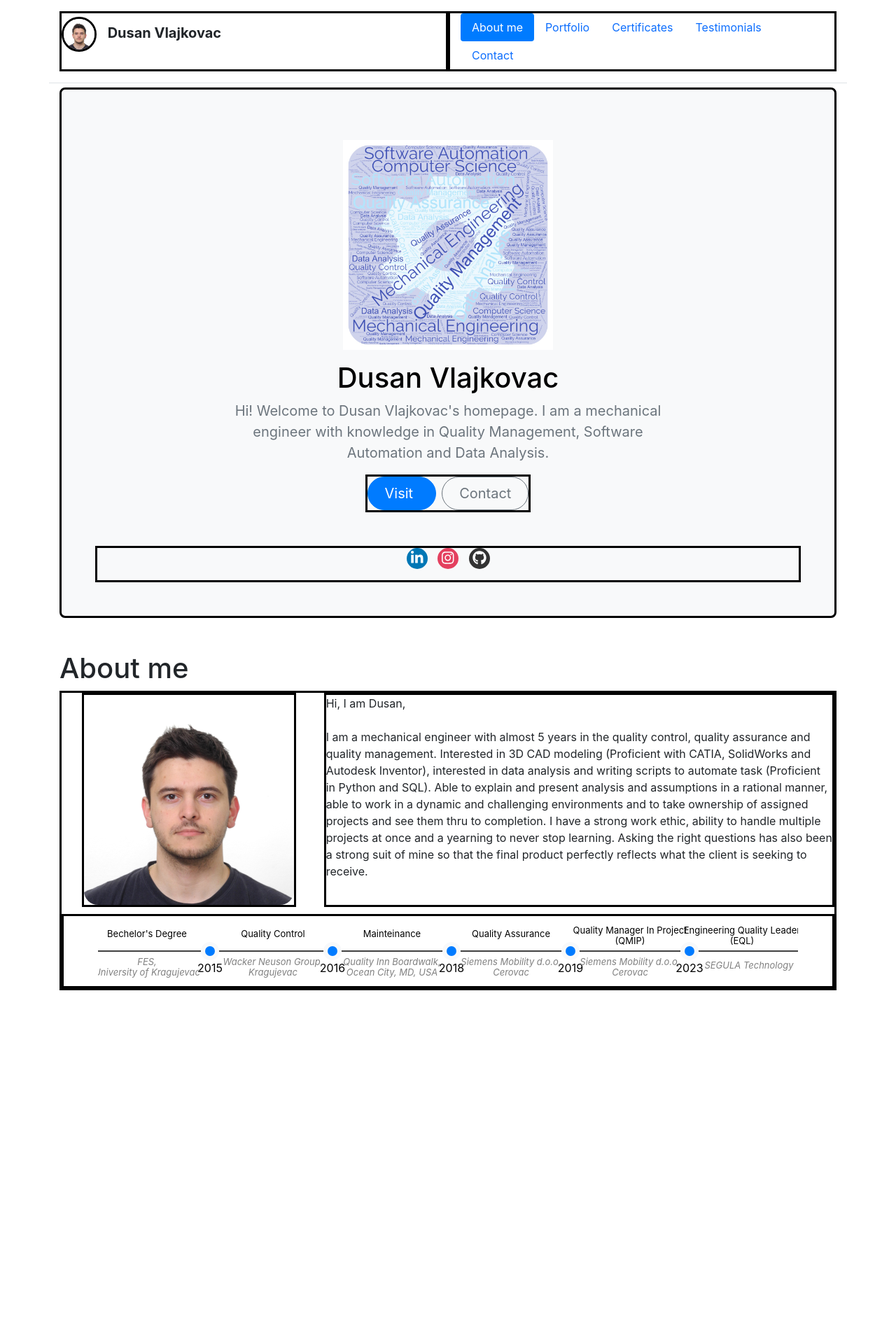
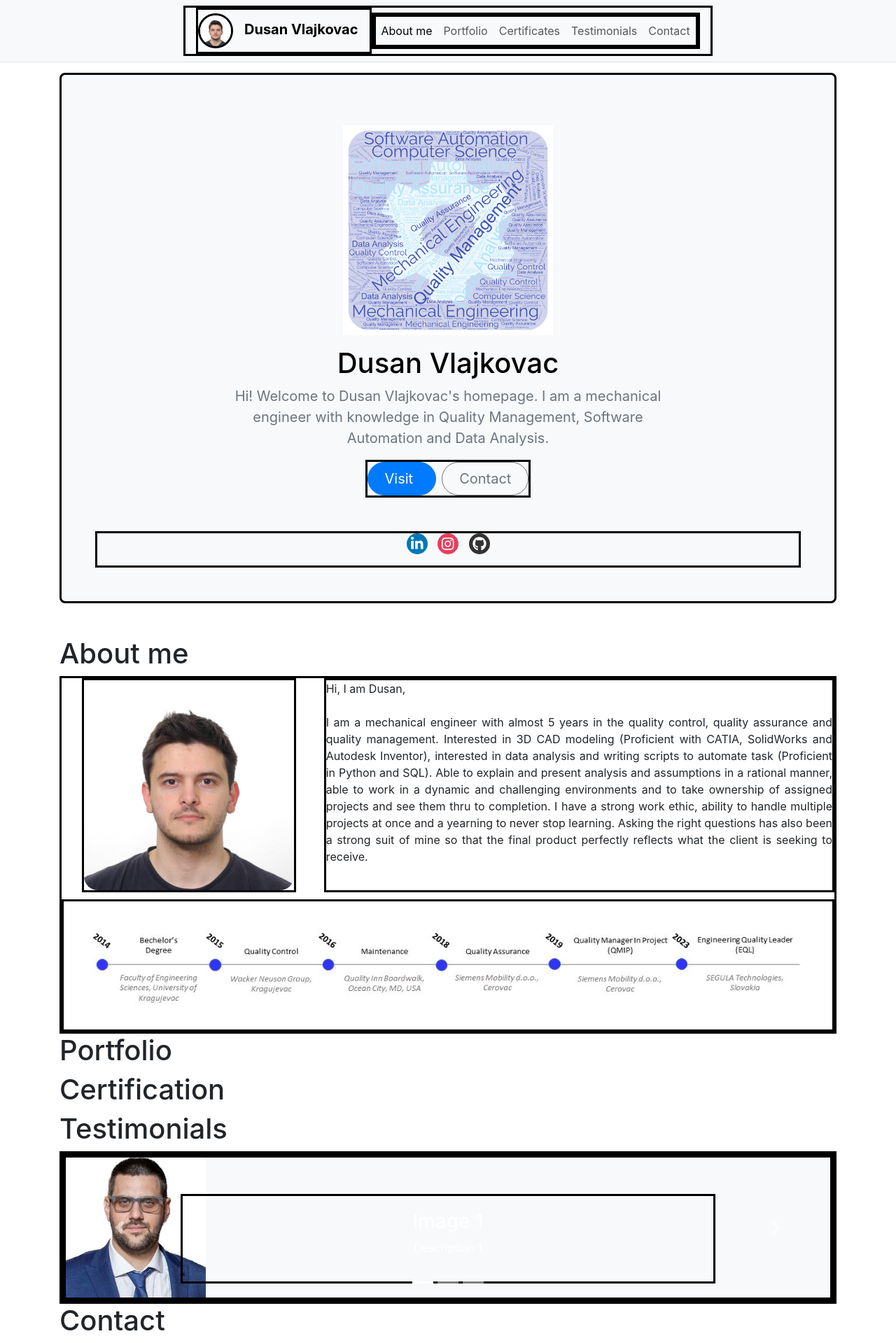
Before and after one commit to DuleNapon/Portfolio, a Flask app: page / in a window 1280 px wide. Shown: the whole page at 70% size. Before the commit the page ends 1415 px from the top, so only its background shows below. Run offline with Flask 3, Linux system fonts and the light colour scheme; some libraries are stand-ins or nearby versions.

Commit message:
Modified About me section, and also added the collapsed menu in navbar.html

```diff
--- a/templates/about-me.html
+++ b/templates/about-me.html
@@ -1,57 +1,18 @@
 <section class="container" id="About-me">
-  <h1>About me</h1>
+  <h1 id="title-about-me">About me</h1>
   <div id="grid-div">
     <div id="img-div">
       <img src="static/Slika.jpg" width="300" height="300" class="img-fluid" id="profile-img">
     </div>
     <div id="about-div">
-      <p>Hi, I am Dusan,<br><br>I am a mechanical engineer with almost 5 years in the quality control, quality assurance and quality management. Interested in 3D CAD modeling (Proficient with CATIA, SolidWorks and Autodesk Inventor), interested in data analysis and writing scripts to automate task (Proficient in Python and SQL). Able to explain and present analysis and assumptions in a rational manner, able to work in a dynamic and challenging environments and to take ownership of assigned projects and see them thru to completion. I have a strong work ethic, ability to handle multiple projects at once and a yearning to never stop learning. Asking the right questions has also been a strong suit of mine so that the final product perfectly reflects what the client is seeking to receive.</p>
+      <p id="text">Hi, I am Dusan,<br><br>I am a mechanical engineer with almost 5 years in the quality control, quality assurance and quality management. Interested in 3D CAD modeling (Proficient with CATIA, SolidWorks and Autodesk Inventor), interested in data analysis and writing scripts to automate task (Proficient in Python and SQL). Able to explain and present analysis and assumptions in a rational manner, able to work in a dynamic and challenging environments and to take ownership of assigned projects and see them thru to completion. I have a strong work ethic, ability to handle multiple projects at once and a yearning to never stop learning. Asking the right questions has also been a strong suit of mine so that the final product perfectly reflects what the client is seeking to receive.</p>
     </div>
-
-    <div class="col-lg-12 text-center" id="line-div">
-      <svg id="line-svg" width="1000" height="100">
-        <line x1="0" y1="50" x2="1000" y2="50" style="stroke:black; stroke-width:1.5"></line>
-
-
-
-        <circle cx="160" cy="50" r="10" stroke="#f8f9fa" stroke-width="6" fill="#007bff"></circle>
-        <text text-anchor="middle" x="160" y="80" fill="black">2015</text>
-        <text font-size="13" text-anchor="middle" x="70" y="30" fill="black">Bechelor's Degree</text>
-        <text style="font-style: italic" font-size="13" text-anchor="middle" x="70" y="70" fill="#808080">FES,</text>
-        <text style="font-style: italic" font-size="13" text-anchor="middle" x="70" y="85" fill="#808080">University of Kragujevac</text>
-
-        <circle cx="335" cy="50" r="10" stroke="#f8f9fa" stroke-width="6" fill="#007bff"></circle>
-        <text text-anchor="middle" x="335" y="80" fill="black">2016</text>
-        <text font-size="13" text-anchor="middle" x="250" y="30" fill="black">Quality Control</text>
-        <text style="font-style: italic" font-size="13" text-anchor="middle" x="250" y="70" fill="#808080">Wacker Neuson Group,</text>
-        <text style="font-style: italic" font-size="13" text-anchor="middle" x="250" y="85" fill="#808080">Kragujevac</text>
-
-        <circle cx="505" cy="50" r="10" stroke="#f8f9fa" stroke-width="6" fill="#007bff"></circle>
-        <text text-anchor="middle" x="505" y="80" fill="black">2018</text>
-        <text font-size="13" text-anchor="middle" x="420" y="30" fill="black">Mainteinance</text>
-        <text style="font-style: italic" font-size="13" text-anchor="middle" x="420" y="70" fill="#808080">Quality Inn Boardwalk,</text>
-        <text style="font-style: italic" font-size="13" text-anchor="middle" x="420" y="85" fill="#808080">Ocean City, MD, USA</text>
-
-        <circle cx="675" cy="50" r="10" stroke="#f8f9fa" stroke-width="6" fill="#007bff"></circle>
-        <text text-anchor="middle" x="675" y="80" fill="black">2019</text>
-        <text font-size="13" text-anchor="middle" x="590" y="30" fill="black">Quality Assurance</text>
-        <text style="font-style: italic" font-size="13" text-anchor="middle" x="590" y="70" fill="#808080">Siemens Mobility d.o.o,</text>
-        <text style="font-style: italic" font-size="13" text-anchor="middle" x="590" y="85" fill="#808080">Cerovac</text>
-
-        <circle cx="845" cy="50" r="10" stroke="#f8f9fa" stroke-width="6" fill="#007bff"></circle>
-        <text text-anchor="middle" x="845" y="80" fill="black">2023</text>
-        <text font-size="13" text-anchor="middle" x="760" y="25" fill="black">Quality Manager In Project</text>
-        <text font-size="13" text-anchor="middle" x="760" y="40" fill="black">(QMIP)</text>
-        <text style="font-style: italic" font-size="13" text-anchor="middle" x="760" y="70" fill="#808080">Siemens Mobility d.o.o,</text>
-        <text style="font-style: italic" font-size="13" text-anchor="middle" x="760" y="85" fill="#808080">Cerovac</text>
-
-        <text font-size="13" text-anchor="middle" x="920" y="25" fill="black">Engineering Quality Leader</text>
-        <text font-size="13" text-anchor="middle" x="920" y="40" fill="black">(EQL)</text>
-        <text style="font-style: italic" font-size="13" text-anchor="middle" x="930" y="75" fill="#808080">SEGULA Technology</text>
-
-      </svg>
+    <!--Visible only on monitors-->
+    <div class="roadmap container d-none d-sm-none d-md-block d-lg-block">
+        <img class="img-fluid" src="static/Roadmap H.1.jpg">
     </div>
+    <!--Visible only on small devices-->
+    <div class="roadmap container d-block d-sm-block d-md-none d-lg-none">
+        <img class="img-fluid" src="static/Roadmap V.1.jpg">
   </div>
-
-
 </section>
--- /dev/null
+++ b/templates/certificates.html
@@ -0,0 +1,3 @@
+<section class="container" id="Certificates">
+  <h1>Certification</h1>
+</section>
--- /dev/null
+++ b/templates/contact.html
@@ -0,0 +1,3 @@
+<section class="container" id="Contact">
+  <h1>Contact</h1>
+</section>
--- /dev/null
+++ b/templates/footer.html
@@ -0,0 +1,3 @@
+<footer>
+
+</footer>
--- a/templates/home.html
+++ b/templates/home.html
@@ -17,19 +17,20 @@
       border-color: black;
       border-radius: 25px;
     }
-    #logo-div{
-      width: 50%;
     }
-    #nav-div{
+    #navbarNavAltMarkup{
       width: 50%;
       display: flex;
       flex-direction: column;
       justify-content: center;
     }
+    .navbar-toggler-icon {
+      background-image: var(--bs-navbar-toggler-icon-bg);
+    }
 
     /* Styleing of the hero.html */
     #Hero-section{
-      padding-top: 6%;
+
     }
 
     /* Styleing of the links.html in hero.html */
@@ -78,7 +79,7 @@
     header{
       background-color: white;
     }
-    /* Styleing outline-width|thin|medium|thick the about-me.html */
+    /* Styleing the about-me.html */
     #grid-div {
       display: grid;
       grid-template-columns: 0.5fr 1fr;
@@ -89,7 +90,7 @@
     #about-div {
       width: 100%;
     }
-    #line-div {
+    .roadmap {
       grid-column: 1 / span 2;
     }
     #img-div {
@@ -100,9 +101,14 @@
     #profile-img{
       border-radius: 20px;
     }
-    #line-svg {
+    #text {
+      text-align: justify;
+    }
+    /* Styleing testimonials section*/
+    #myCarousel {
+      background-color: #f8f9fa;
+    }
 
-    }
 
     /* General styleing */
     div{
@@ -116,22 +122,15 @@
   {% include 'navbar.html' %}
   {% include 'hero.html' %}
   {% include 'about-me.html' %}
+  {% include 'portfolio.html' %}
+  {% include 'certificates.html' %}
+  {% include 'testimonials.html' %}
+  {% include 'contact.html' %}
+  {% include 'footer.html' %}
 
-  <section class="container" id="Portfolio">
-
-  </section>
-  <section class="container" id="Certificates">
-
-  </section>
-  <section class="container" id="Testimonials">
-
-  </section>
-  <section class="container" id="Contact">
-
-  </section>
-  <footer>
-
-  </footer>
   <script src="https://cdnjs.cloudflare.com/ajax/libs/font-awesome/5.15.4/js/all.min.js"></script>
+  <script src="https://code.jquery.com/jquery-3.6.0.min.js"></script>
+  <script src="https://maxcdn.bootstrapcdn.com/bootstrap/4.5.2/js/bootstrap.min.js"></script>
+  <script src="https://cdn.jsdelivr.net/npm/bootstrap@5.3.0/dist/js/bootstrap.bundle.min.js" integrity="sha384-geWF76RCwLtnZ8qwWowPQNguL3RmwHVBC9FhGdlKrxdiJJigb/j/68SIy3Te4Bkz" crossorigin="anonymous"></script>
 </body>
 </html>
--- a/templates/navbar.html
+++ b/templates/navbar.html
@@ -1,4 +1,9 @@
-<header class="d-flex flex-wrap justify-content-center py-3 mb-4 border-bottom fixed-top container">
+<header class="d-flex flex-wrap justify-content-center border-bottom fixed-top bg-body-tertiary">
+  <nav class="navbar navbar-expand-lg ">
+    <div class="container-fluid">
+      <button class="navbar-toggler navbar" type="button" data-bs-toggle="collapse" data-bs-target="#navbarNavAltMarkup" aria-controls="navbarNavAltMarkup" aria-expanded="false" aria-label="Toggle navigation">
+          <span class="navbar-toggler-icon"></span>
+        </button>
       <div id="logo-div">
         <a href="#" class="navbar-brand">
           <img src="static/Slika.jpg"  width="50" height="50" id="logo-img">
@@ -6,13 +11,17 @@
         </a>
       </div>
 
-  <div class="container " id="nav-div">
-    <ul class="nav nav-pills navbar-collapse">
-      <li class="nav-item"><a href="#About-me" class="nav-link active" aria-current="page">About me</a></li>
-      <li class="nav-item"><a href="#" class="nav-link">Portfolio</a></li>
-      <li class="nav-item"><a href="#" class="nav-link">Certificates</a></li>
-      <li class="nav-item"><a href="#" class="nav-link">Testimonials</a></li>
-      <li class="nav-item"><a href="#" class="nav-link">Contact</a></li>
-    </ul>
+      <div class="collapse navbar-collapse" id="navbarNavAltMarkup">
+        <div class="navbar-nav">
+          <a class="nav-link active" aria-current="page" href="#">About me</a>
+          <a class="nav-link" href="#">Portfolio</a>
+          <a class="nav-link" href="#">Certificates</a>
+          <a class="nav-link" href="#">Testimonials</a>
+          <a class="nav-link" href="#">Contact</a>
         </div>
+      </div>
+    </div>
+
+  </nav>
 </header>
+  <div class="container" style="height: 56px;"></div>
--- /dev/null
+++ b/templates/portfolio.html
@@ -0,0 +1,3 @@
+<section class="container" id="Portfolio">
+  <h1>Portfolio</h1>
+</section>
--- /dev/null
+++ b/templates/testimonials.html
@@ -0,0 +1,45 @@
+<section class="container" id="Testimonials">
+  <h1>Testimonials</h1>
+  <div id="myCarousel" class="carousel slide" data-ride="carousel">
+    <!-- Indicators -->
+    <ol class="carousel-indicators">
+      <li data-target="#myCarousel" data-slide-to="0" class="active"></li>
+      <li data-target="#myCarousel" data-slide-to="1"></li>
+      <li data-target="#myCarousel" data-slide-to="2"></li>
+    </ol>
+
+    <!-- Slides -->
+    <div class="carousel-inner">
+      <div class="carousel-item active">
+        <img src="static/Milan Dragutinovic.jpg" height="200" width="200" alt="Image 1">
+        <div class="carousel-caption">
+          <h3>Image 1</h3>
+          <p>Description 1</p>
+        </div>
+      </div>
+      <div class="carousel-item">
+        <img src="static/Nikola Stamenkovic.jpg" height="200" width="200" alt="Image 2">
+        <div class="carousel-caption">
+          <h3>Image 2</h3>
+          <p>Description 2</p>
+        </div>
+      </div>
+      <div class="carousel-item">
+        <img src="static/Slika.jpg" height="200" width="200" alt="Image 3">
+        <div class="carousel-caption">
+          <h3>Image 3</h3>
+          <p>Description 3</p>
+        </div>
+      </div>
+    </div>
+
+    <!-- Controls -->
+    <a class="carousel-control-prev" href="#myCarousel" data-slide="prev" style="color: #007bff;">
+    <span class="carousel-control-prev-icon"></span>
+    </a>
+    <a class="carousel-control-next" href="#myCarousel" data-slide="next" style="color: #007bff;">
+      <span class="carousel-control-next-icon"></span>
+    </a>
+  </div>
+
+</section>
```
Also changed, not shown: static/Milan Dragutinovic.jpg (added), static/Nikola Stamenkovic.jpg (added), static/Roadmap H.1.jpg (added), static/Roadmap V.1.jpg (added). Lines whose indentation alone changed are shown as unchanged.
